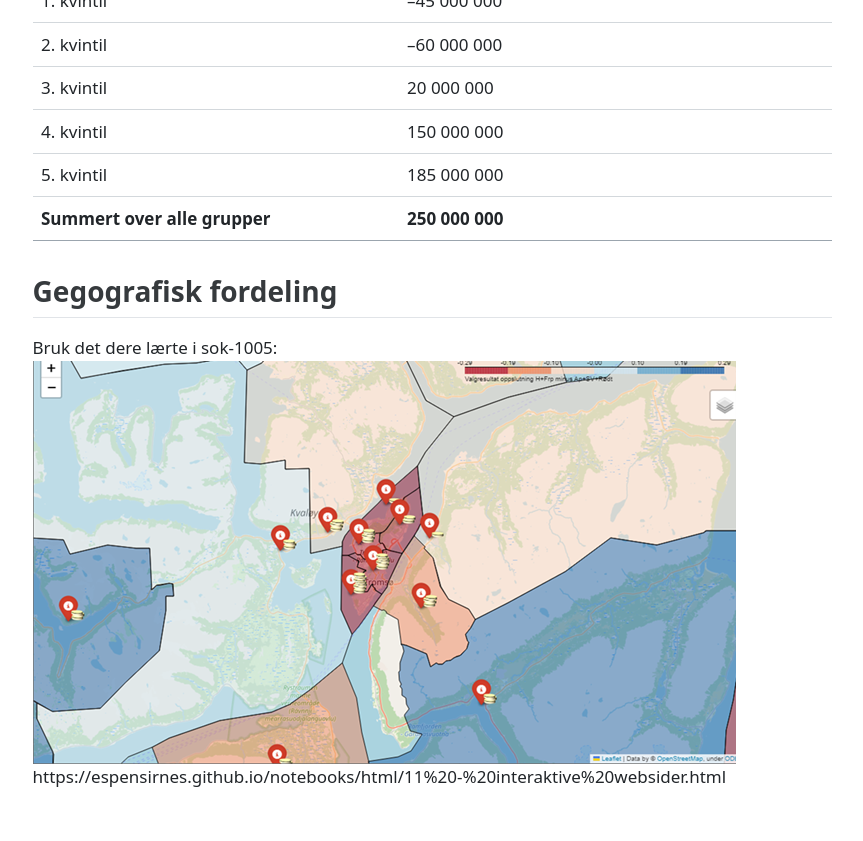
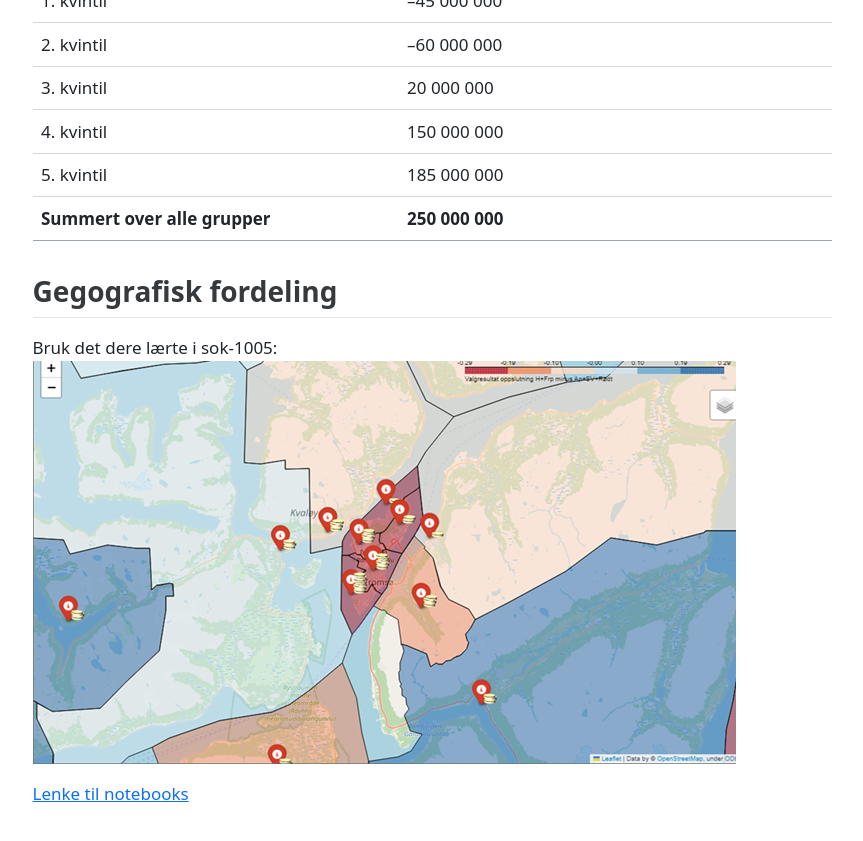
Before and after one commit to uit-sok-2014-h23/uit-sok-2014-h23.github.io, a Jekyll site: the page forelesninger/Forelesning10.html, which Jekyll copies as it is, in a window 1280 px wide and 900 px high, scrolled down 4734 px. Shown: the top 841 px of the window, without its empty margins (208-1071 px from the left). Built offline with Jekyll 4.4.1, drawn with Linux system fonts in a browser that asks for light colours.

Commit message:
forel 10 ferdig

```diff
--- a/forelesninger/Forelesning10.html
+++ b/forelesninger/Forelesning10.html
@@ -329,7 +329,8 @@ ul.task-list li input[type="checkbox"] {
 </section>
 <section id="gegografisk-fordeling" class="level2">
 <h2 class="anchored" data-anchor-id="gegografisk-fordeling">Gegografisk fordeling</h2>
-<p>Bruk det dere lærte i sok-1005: <img src="img/tromso.png" class="img-fluid" alt="Kart"> https://espensirnes.github.io/notebooks/html/11%20-%20interaktive%20websider.html</p>
+<p>Bruk det dere lærte i sok-1005: <img src="img/tromso.png" class="img-fluid" alt="Kart"></p>
+<p><a href="https://espensirnes.github.io/notebooks/html/11%20-%20interaktive%20websider.html">Lenke til notebooks</a></p>
 </section>
 </section>
 
--- a/forelesninger/Forelesning10.qmd
+++ b/forelesninger/Forelesning10.qmd
@@ -153,4 +153,5 @@ format:
 ## Gegografisk fordeling
 Bruk det dere lærte i sok-1005:
 ![Kart](img/tromso.png)
-[notebooks](https://espensirnes.github.io/notebooks/html/11%20-%20interaktive%20websider.html)
+
+[Lenke til notebooks](https://espensirnes.github.io/notebooks/html/11%20-%20interaktive%20websider.html)
```
